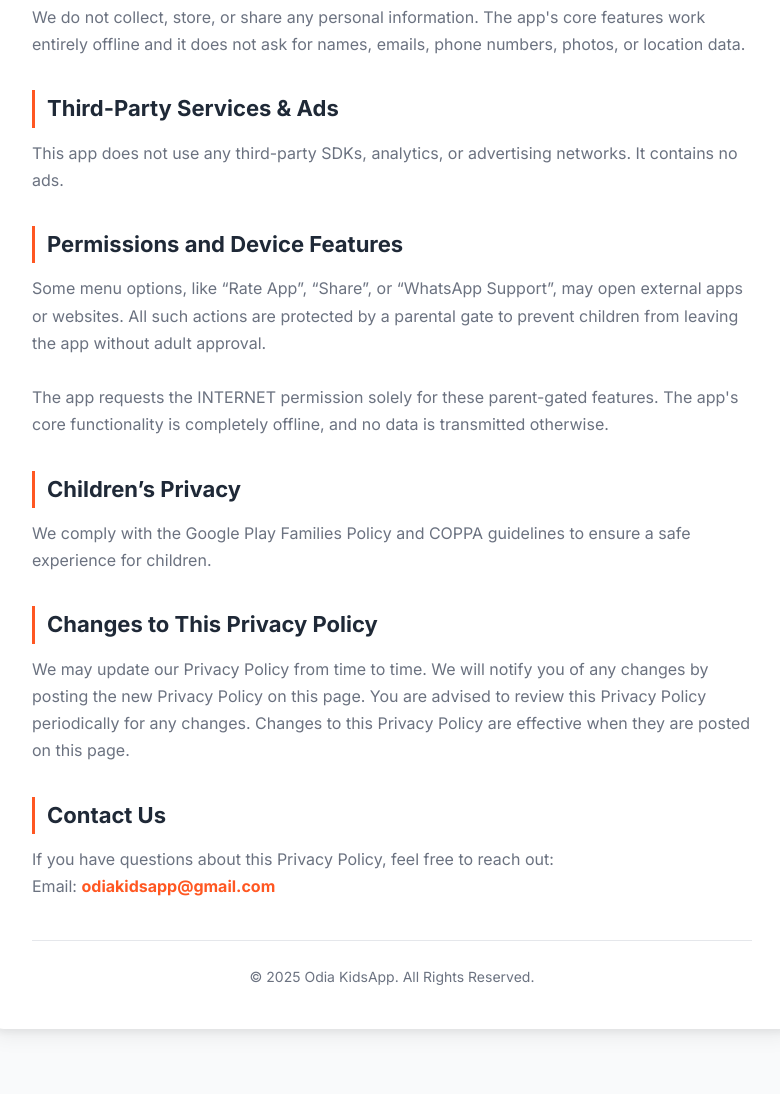
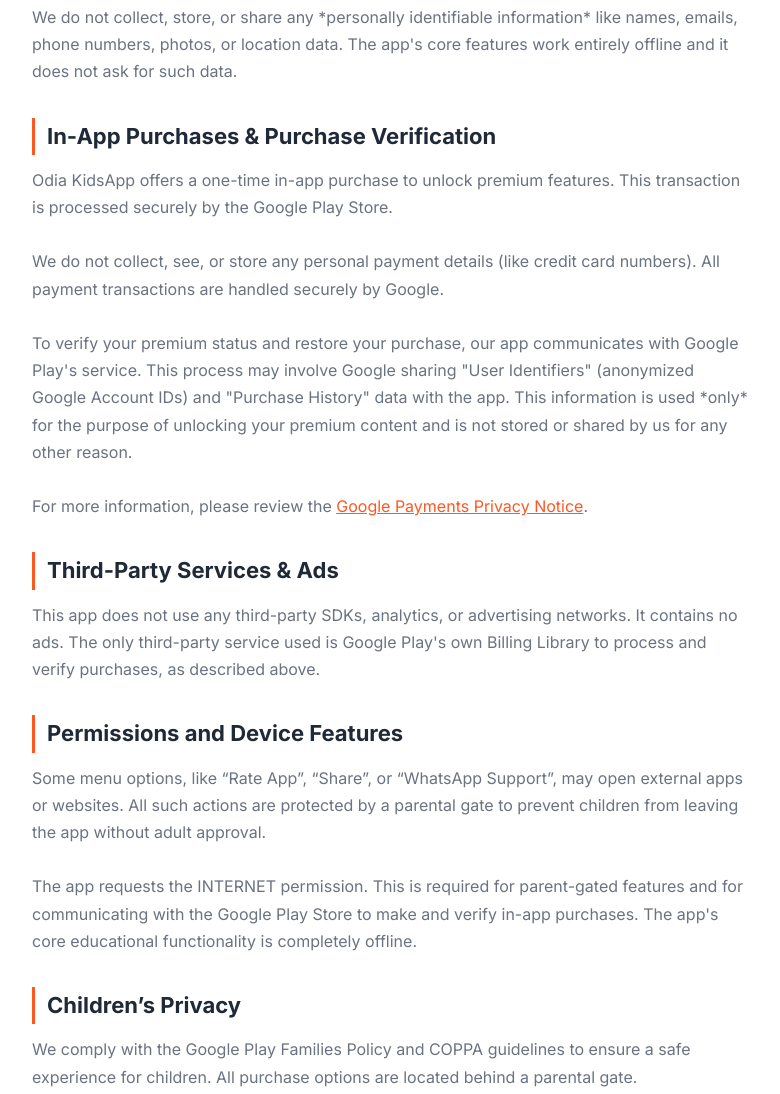
Before and after one commit to odiakidsapp/privacypolicy, a plain HTML site: page index.html in a window 1280 px wide. Shown: the part 418-1512 px from the top of the page, without its empty margins (248-1028 px from the left). Before the commit the page ends 1487 px from the top, so only its background shows below. Drawn offline with Linux system fonts and the light colour scheme.

Commit message:
Update index.html

```diff
--- a/index.html
+++ b/index.html
@@ -134,22 +134,53 @@
         <div class="content">
             <div class="header-title">Privacy Policy</div>
             <div class="header-subtitle">for Odia KidsApp</div>
-            <div class="last-updated">Last Updated: October 13, 2025</div>
+            <!--
+                UPDATE #1: Changed the "Last Updated" date.
+            -->
+            <div class="last-updated">Last Updated: November 6, 2025</div>
 
             <div class="section-header">Our Commitment to Privacy</div>
             <div class="section-body">Odia KidsApp is designed especially for children and families. We take privacy very seriously and ensure a safe, secure, and ad-free experience.</div>
 
             <div class="section-header">Information Collection</div>
-            <div class="section-body">We do not collect, store, or share any personal information. The app's core features work entirely offline and it does not ask for names, emails, phone numbers, photos, or location data.</div>
+            <!--
+                UPDATE #2: Clarified what "personal information" means.
+            -->
+            <div class="section-body">We do not collect, store, or share any *personally identifiable information* like names, emails, phone numbers, photos, or location data. The app's core features work entirely offline and it does not ask for such data.</div>
+
+            <!--
+                UPDATE #3: Added a new, required section for In-App Purchases.
+                This is critical for Google Play policy compliance.
+            -->
+            <div class="section-header">In-App Purchases & Purchase Verification</div>
+            <div class="section-body">
+                Odia KidsApp offers a one-time in-app purchase to unlock premium features. This transaction is processed securely by the Google Play Store.
+                <br><br>
+                We do not collect, see, or store any personal payment details (like credit card numbers). All payment transactions are handled securely by Google.
+                <br><br>
+                To verify your premium status and restore your purchase, our app communicates with Google Play's service. This process may involve Google sharing "User Identifiers" (anonymized Google Account IDs) and "Purchase History" data with the app. This information is used *only* for the purpose of unlocking your premium content and is not stored or shared by us for any other reason.
+                <br><br>
+                For more information, please review the <a href="https://payments.google.com/files/privacy.html" target="_blank" rel="noopener noreferrer" style="color: var(--primary-color);">Google Payments Privacy Notice</a>.
+            </div>
 
             <div class="section-header">Third-Party Services & Ads</div>
-            <div class="section-body">This app does not use any third-party SDKs, analytics, or advertising networks. It contains no ads.</div>
+            <!--
+                UPDATE #4: Clarified that Google Play Billing is the *only* third-party service used.
+            -->
+            <div class="section-body">This app does not use any third-party SDKs, analytics, or advertising networks. It contains no ads. The only third-party service used is Google Play's own Billing Library to process and verify purchases, as described above.</div>
 
             <div class="section-header">Permissions and Device Features</div>
-            <div class="section-body">Some menu options, like “Rate App”, “Share”, or “WhatsApp Support”, may open external apps or websites. All such actions are protected by a parental gate to prevent children from leaving the app without adult approval.<br><br>The app requests the INTERNET permission solely for these parent-gated features. The app's core functionality is completely offline, and no data is transmitted otherwise.</div>
+            <!--
+                UPDATE #5: Updated the reason for INTERNET permission to include billing.
+            -->
+            <div class="section-body">
+                Some menu options, like “Rate App”, “Share”, or “WhatsApp Support”, may open external apps or websites. All such actions are protected by a parental gate to prevent children from leaving the app without adult approval.
+                <br><br>
+                The app requests the INTERNET permission. This is required for parent-gated features and for communicating with the Google Play Store to make and verify in-app purchases. The app's core educational functionality is completely offline.
+            </div>
 
             <div class="section-header">Children’s Privacy</div>
-            <div class="section-body">We comply with the Google Play Families Policy and COPPA guidelines to ensure a safe experience for children.</div>
+            <div class="section-body">We comply with the Google Play Families Policy and COPPA guidelines to ensure a safe experience for children. All purchase options are located behind a parental gate.</div>
 
             <div class="section-header">Changes to This Privacy Policy</div>
             <div class="section-body">We may update our Privacy Policy from time to time. We will notify you of any changes by posting the new Privacy Policy on this page. You are advised to review this Privacy Policy periodically for any changes. Changes to this Privacy Policy are effective when they are posted on this page.</div>
```
